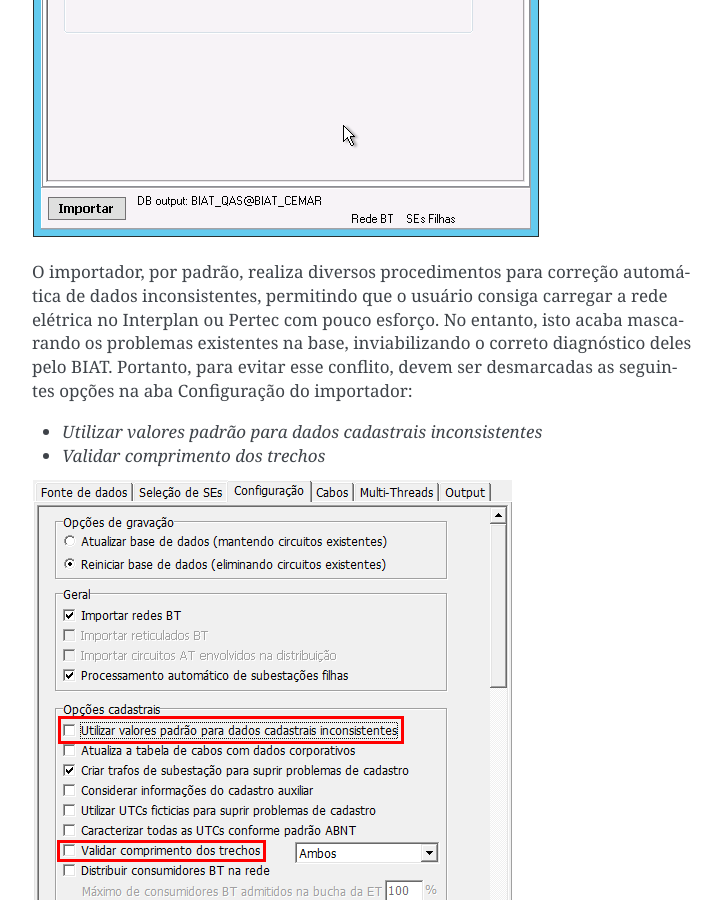
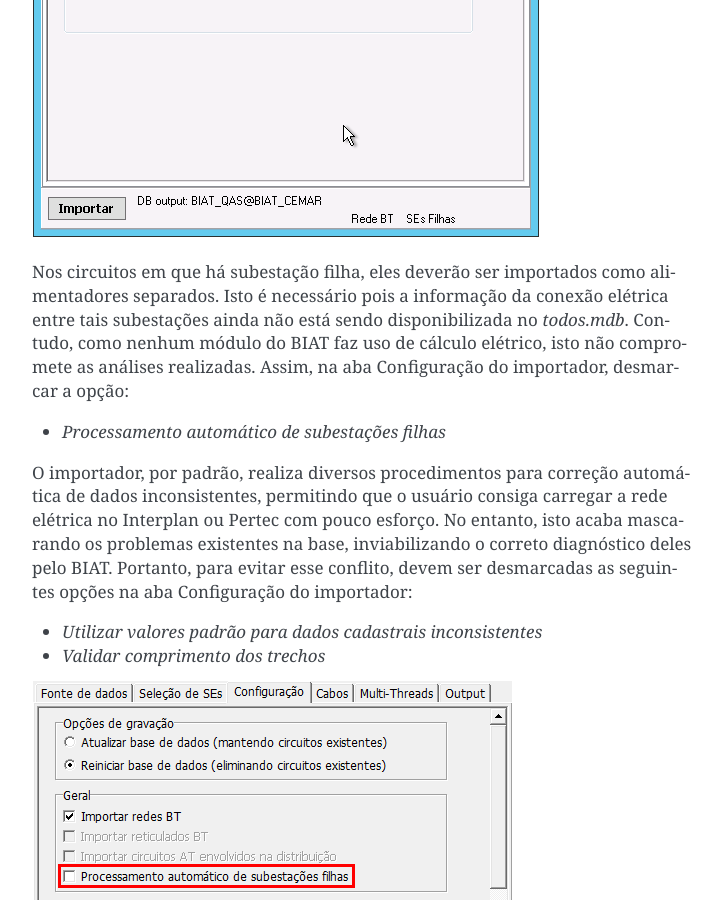
Before and after one commit to paulobaumann/BIAT, a Sphinx documentation site: the page built from docs/source/banco.rst, in a window 1280 px wide and 900 px high, scrolled down 1548 px. Shown: the whole window, without its empty margins (388-1110 px from the left). Built offline with Sphinx 7.4.7, drawn with Linux system fonts in a browser that asks for light colours.

Commit message:
Insere comentário sobre opção de tratar SEs filhas
Orienta a não realizar o processamento automático. Antes, nada era dito
a respeito, e a imagem mostrava a opção marcada.

```diff
--- a/docs/source/banco.rst
+++ b/docs/source/banco.rst
@@ -19,6 +19,15 @@ conexão com o banco. O botão *Teste* permite checar se o programa consegue se
 conectar com o banco informado:
 
 .. image:: img/importador_output.png
+
+Nos circuitos em que há subestação filha, eles deverão ser importados como
+alimentadores separados. Isto é necessário pois a informação da conexão elétrica
+entre tais subestações ainda não está sendo disponibilizada no *todos.mdb*.
+Contudo, como nenhum módulo do BIAT faz uso de cálculo elétrico, isto não
+compromete as análises realizadas. Assim, na aba Configuração do importador,
+desmarcar a opção:
+
+- *Processamento automático de subestações filhas*
 
 O importador, por padrão, realiza diversos procedimentos para correção
 automática de dados inconsistentes, permitindo que o usuário consiga carregar a
```
Also changed, not shown: docs/source/img/importador_checkCadZero.png.
